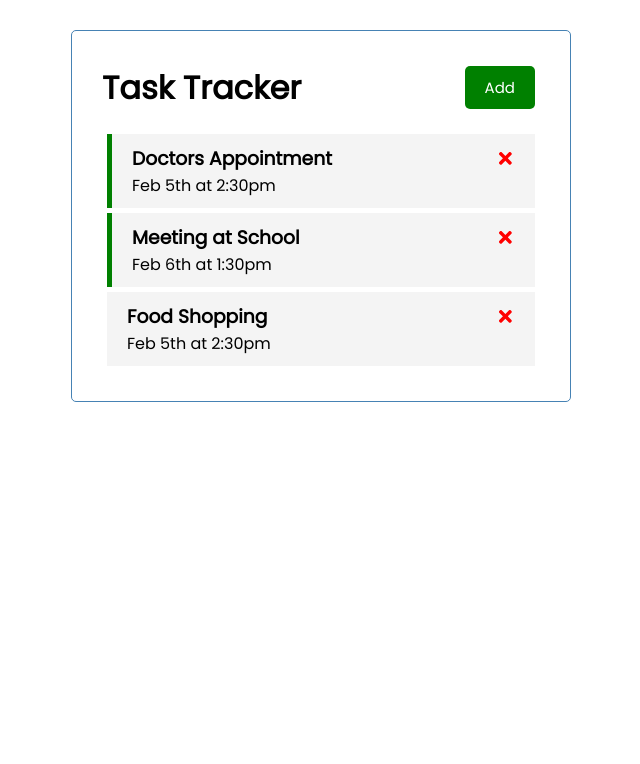
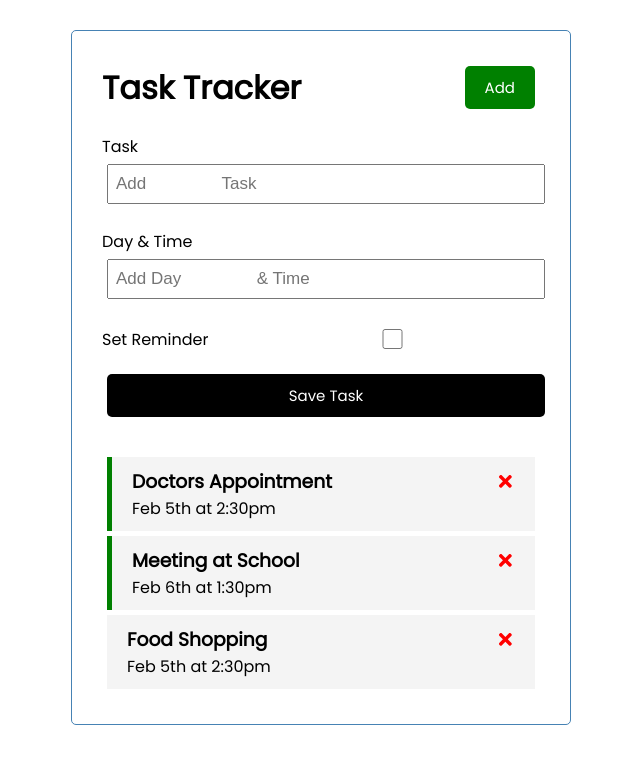
Before and after one commit to S-Solomon/React-task-tracker, a React (Create React App) app: page / in a window 1280 px wide. Shown: the top 764 px of the page, without its empty margins (319-959 px from the left). Built offline with nearby package versions, Linux system fonts and the light colour scheme.

Commit message:
Add Task component

```diff
--- a/src/App.js
+++ b/src/App.js
@@ -1,6 +1,7 @@
 import { useState } from 'react';
 import Header from './components/Header'
 import Tasks from './components/Tasks'
+import AddTask from './components/AddTask'
 
 function App() {
   const [tasks, setTasks] = useState([
@@ -42,6 +43,7 @@
   return (
     <div className="container">
       <Header />
+      <AddTask />
       {tasks.length > 0 ? <Tasks tasks={tasks}
       onDelete={deleteTask} onToggle={toggleReminder} /> : 'No Tasks To Show'}
     </div>
--- /dev/null
+++ b/src/components/AddTask.js
@@ -0,0 +1,26 @@
+const AddTask = () => {
+    return (
+        <form className="add-form">
+            <div className="form-control">
+                <label>Task</label>
+                <input type="text" placeholder="Add
+                Task" />
+            </div>
+            <div className="form-control">
+                <label>Day & Time</label>
+                <input type="text" placeholder="Add Day
+                & Time" />
+            </div>
+            <div className="form-control form-control-check">
+                <label>Set Reminder</label>
+                <input type="checkbox" />
+            </div>
+
+            <input type="submit" value="Save Task"
+            className="btn btn-block"
+            />
+        </form>
+    )
+}
+
+export default AddTask
```
Also changed, not shown: 1 other file (tests, documents, lock files or other folders).
